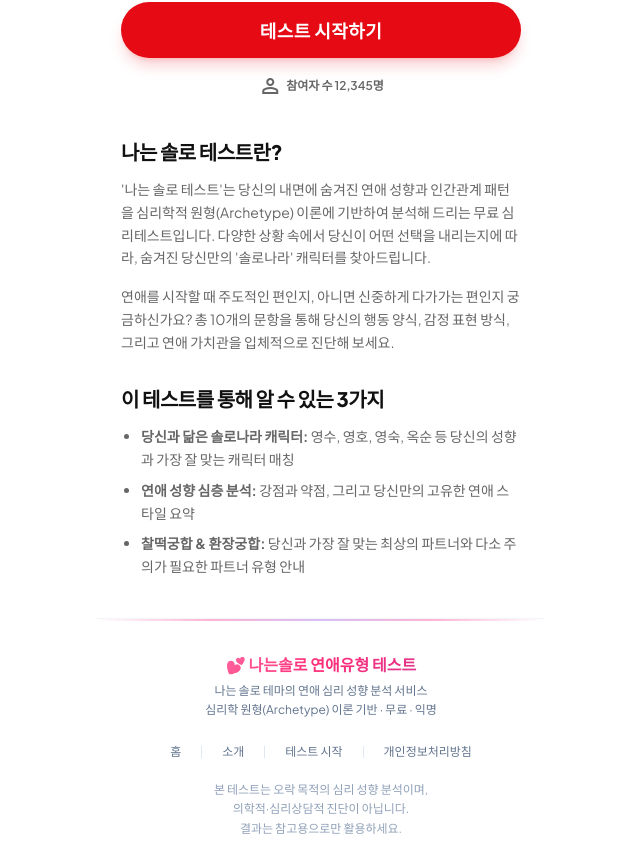
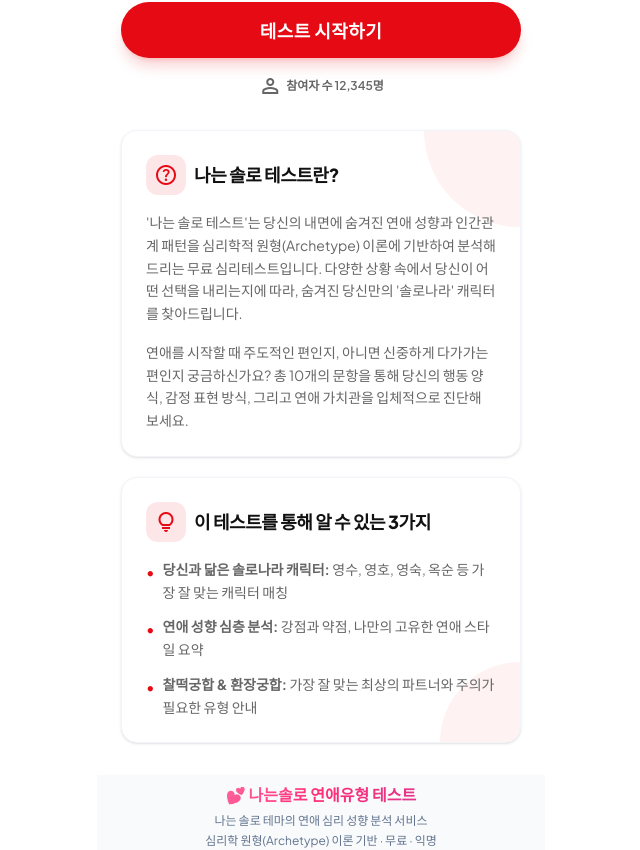
Before and after one commit to leedaekeun/iamsolo_test, a React (Vite) app: page / in a window 1280 px wide. Shown: the part 562-1412 px from the top of the page, without its empty margins (319-959 px from the left). Built offline with nearby package versions, Linux system fonts and the light colour scheme.

Commit message:
UI: Refine SEO content boxes and update Footer background

```diff
--- a/src/components/Footer.tsx
+++ b/src/components/Footer.tsx
@@ -2,14 +2,9 @@ import { Link } from 'react-router-dom';
 
 export default function Footer() {
     return (
-        <footer className="relative z-10 mt-auto bg-white border-t border-slate-100">
-            {/* 상단 구분선 장식 — 미스틱 오로라 */}
-            <div style={{
-                height: '2px',
-                background: 'linear-gradient(90deg, transparent, rgba(255,107,170,0.50), rgba(155,93,229,0.40), rgba(255,107,170,0.50), transparent)',
-            }} />
+        <footer className="relative z-10 mt-auto bg-slate-50 pt-2 pb-6 px-6">
 
-            <div className="px-6 pt-8 pb-6">
+
 
             {/* 브랜드 */}
             <div className="text-center mb-6">
@@ -63,7 +58,7 @@ export default function Footer() {
             <p className="text-center text-xs text-slate-400">
                 © {new Date().getFullYear()} 나는솔로 연애유형 테스트. All rights reserved.
             </p>
-            </div>
+
         </footer>
     );
 }
--- a/src/pages/Home.tsx
+++ b/src/pages/Home.tsx
@@ -42,25 +42,46 @@ export default function Home() {
             </div>
 
             {/* Text Content for AdSense (SEO) */}
-            <div className="px-6 py-10 bg-white/50 animate-slide-up delay-300">
-                <div className="mb-8">
-                    <h3 className="text-deep-black text-xl font-extrabold tracking-tight mb-3">나는 솔로 테스트란?</h3>
-                    <p className="text-neutral-gray text-sm leading-relaxed mb-4">
+            <div className="px-6 py-8 animate-slide-up delay-300">
+                <div className="bg-white p-6 rounded-2xl shadow-sm border border-slate-100 mb-5 relative overflow-hidden">
+                    {/* Decorative element */}
+                    <div className="absolute top-0 right-0 w-24 h-24 bg-primary/5 rounded-bl-[100px] -z-0"></div>
+
+                    <div className="flex items-center gap-2 mb-4 relative z-10">
+                        <span className="material-symbols-outlined text-primary bg-primary/10 p-2 rounded-xl">help</span>
+                        <h3 className="text-deep-black text-lg font-extrabold tracking-tight">나는 솔로 테스트란?</h3>
+                    </div>
+                    <p className="text-neutral-gray text-sm leading-relaxed mb-4 relative z-10">
                         '나는 솔로 테스트'는 당신의 내면에 숨겨진 연애 성향과 인간관계 패턴을 심리학적 원형(Archetype) 이론에 기반하여 분석해 드리는 무료 심리테스트입니다.
                         다양한 상황 속에서 당신이 어떤 선택을 내리는지에 따라, 숨겨진 당신만의 '솔로나라' 캐릭터를 찾아드립니다.
                     </p>
-                    <p className="text-neutral-gray text-sm leading-relaxed">
+                    <p className="text-neutral-gray text-sm leading-relaxed relative z-10">
                         연애를 시작할 때 주도적인 편인지, 아니면 신중하게 다가가는 편인지 궁금하신가요?
                         총 10개의 문항을 통해 당신의 행동 양식, 감정 표현 방식, 그리고 연애 가치관을 입체적으로 진단해 보세요.
                     </p>
                 </div>
 
-                <div>
-                    <h3 className="text-deep-black text-xl font-extrabold tracking-tight mb-3">이 테스트를 통해 알 수 있는 3가지</h3>
-                    <ul className="list-disc pl-5 text-neutral-gray text-sm leading-relaxed space-y-2">
-                        <li><strong>당신과 닮은 솔로나라 캐릭터:</strong> 영수, 영호, 영숙, 옥순 등 당신의 성향과 가장 잘 맞는 캐릭터 매칭</li>
-                        <li><strong>연애 성향 심층 분석:</strong> 강점과 약점, 그리고 당신만의 고유한 연애 스타일 요약</li>
-                        <li><strong>찰떡궁합 & 환장궁합:</strong> 당신과 가장 잘 맞는 최상의 파트너와 다소 주의가 필요한 파트너 유형 안내</li>
+                <div className="bg-white p-6 rounded-2xl shadow-sm border border-slate-100 relative overflow-hidden">
+                    {/* Decorative element */}
+                    <div className="absolute bottom-0 right-0 w-20 h-20 bg-primary/5 rounded-tl-[80px] -z-0"></div>
+
+                    <div className="flex items-center gap-2 mb-4 relative z-10">
+                        <span className="material-symbols-outlined text-primary bg-primary/10 p-2 rounded-xl">lightbulb</span>
+                        <h3 className="text-deep-black text-lg font-extrabold tracking-tight">이 테스트를 통해 알 수 있는 3가지</h3>
+                    </div>
+                    <ul className="space-y-3 relative z-10">
+                        <li className="flex items-start gap-2">
+                            <span className="text-primary mt-0.5">•</span>
+                            <span className="text-neutral-gray text-sm leading-relaxed"><strong>당신과 닮은 솔로나라 캐릭터:</strong> 영수, 영호, 영숙, 옥순 등 가장 잘 맞는 캐릭터 매칭</span>
+                        </li>
+                        <li className="flex items-start gap-2">
+                            <span className="text-primary mt-0.5">•</span>
+                            <span className="text-neutral-gray text-sm leading-relaxed"><strong>연애 성향 심층 분석:</strong> 강점과 약점, 나만의 고유한 연애 스타일 요약</span>
+                        </li>
+                        <li className="flex items-start gap-2">
+                            <span className="text-primary mt-0.5">•</span>
+                            <span className="text-neutral-gray text-sm leading-relaxed"><strong>찰떡궁합 & 환장궁합:</strong> 가장 잘 맞는 최상의 파트너와 주의가 필요한 유형 안내</span>
+                        </li>
                     </ul>
                 </div>
             </div>
```
Also changed, not shown: 5 other files (tests, documents, lock files or other folders). Lines whose indentation alone changed are shown as unchanged.
